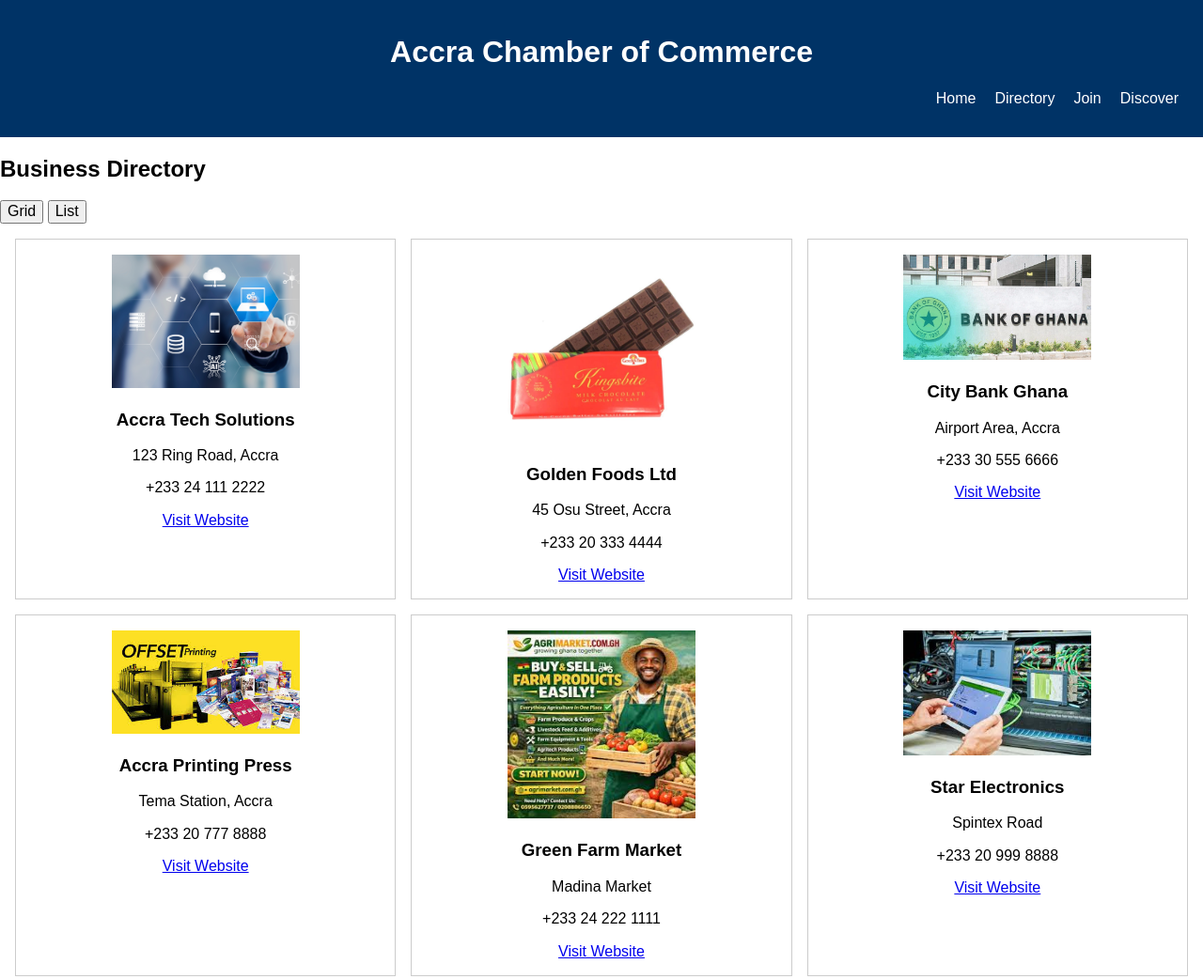
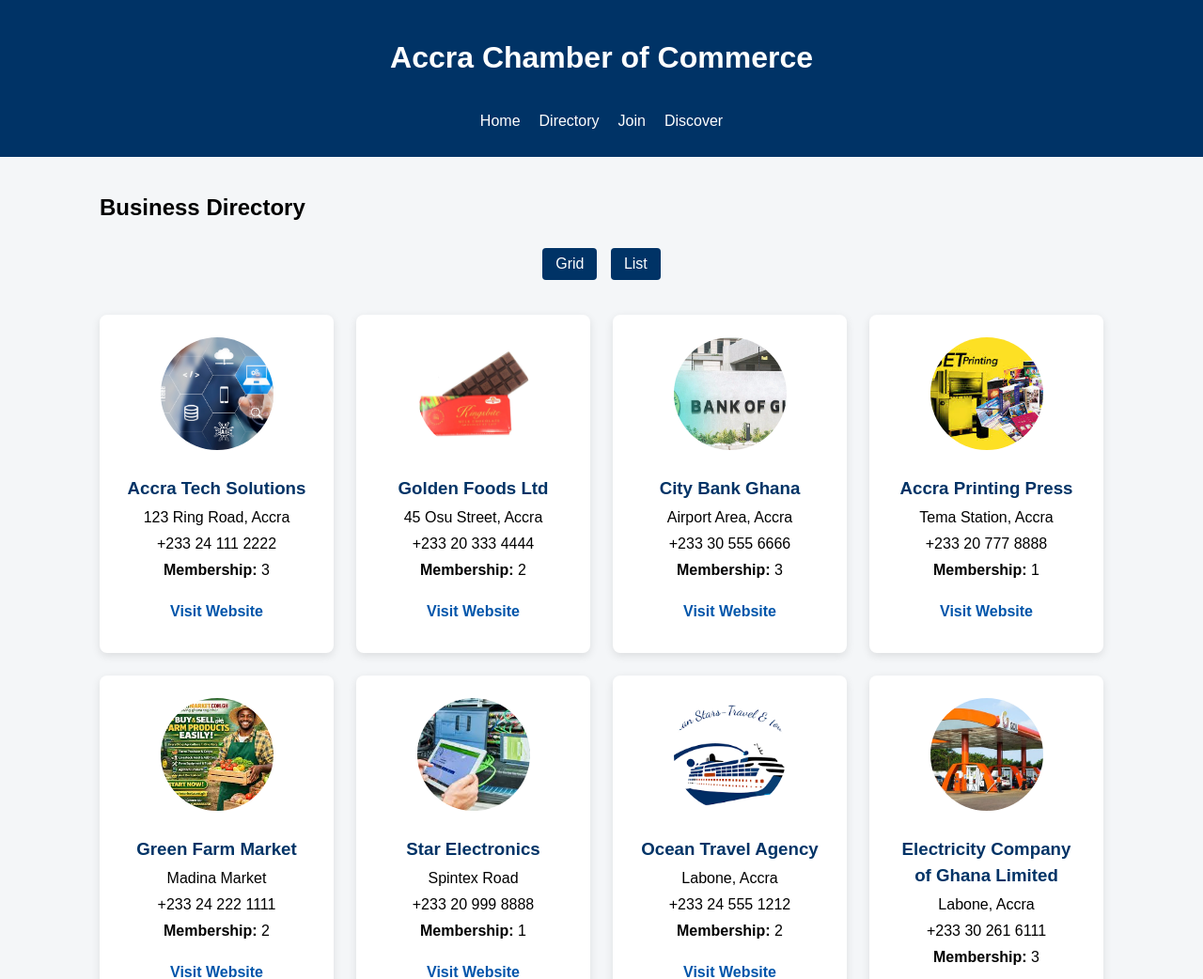
Before and after one commit to abdulganiyuaziz/wdd231, a plain HTML site: page directory.html in a window 1280 px wide. Shown: the top 1042 px of the page at 94% size. Drawn offline with nearby package versions, Linux system fonts and the light colour scheme.

Commit message:
directory is fax

```diff
--- a/css/larger.css
+++ b/css/larger.css
@@ -1,11 +1,26 @@
-@media (min-width: 768px){
+@media (min-width:768px){
+
+#menu{
+display:none;
+}
+
+.navigation{
+display:flex;
+flex-direction:row;
+justify-content:center;
+gap:20px;
+}
 
 .grid{
-grid-template-columns: repeat(3,1fr);
-}
-
-nav ul{
-justify-content:flex-end;
+grid-template-columns:repeat(3,1fr);
 }
 
 }
+
+@media (min-width:1100px){
+
+.grid{
+grid-template-columns:repeat(4,1fr);
+}
+
+}
--- a/css/small.css
+++ b/css/small.css
@@ -1,6 +1,12 @@
+*{
+box-sizing:border-box;
+}
+
 body{
 font-family: Arial, sans-serif;
 margin:0;
+background:#f4f6f8;
+line-height:1.5;
 }
 
 header{
@@ -10,47 +16,153 @@ padding:1rem;
 text-align:center;
 }
 
-nav ul{
-display:flex;
-justify-content:center;
+#menu{
+font-size:1.8rem;
+background:none;
+border:none;
+color:white;
+margin-top:10px;
+cursor:pointer;
+padding: 0.5rem;
+}
+
+#menu:hover, #menu:focus{
+outline: 2px solid #0055aa;
+border-radius: 4px;
+}
+
+.navigation{
+display:none;
+flex-direction:column;
 list-style:none;
 padding:0;
+margin:0;
 }
 
-nav li{
-margin:0 10px;
+.navigation.open{
+display:flex;
 }
 
-nav a{
+.navigation li{
+padding:10px 0;
+}
+
+.navigation a{
 color:white;
 text-decoration:none;
+font-weight:500;
 }
+
+.navigation a:hover, .navigation a:focus{
+text-decoration:underline;
+outline: 2px solid #0055aa;
+outline-offset: 2px;
+}
+
+main{
+max-width:1100px;
+margin:auto;
+padding:1rem;
+}
+
+.menu{
+text-align:center;
+margin-bottom:1rem;
+}
+
+.menu button{
+padding:8px 14px;
+margin:5px;
+border:none;
+background:#003366;
+color:white;
+border-radius:4px;
+cursor:pointer;
+}
+
+.menu button:hover, .menu button:focus{
+background:#0055aa;
+outline: 2px solid #fff;
+outline-offset: 2px;
+}
+
+/* GRID LAYOUT */
 
 .grid{
 display:grid;
 grid-template-columns:1fr;
-gap:1rem;
-padding:1rem;
+gap:1.5rem;
+padding:1rem 0;
 }
 
 .grid section{
-border:1px solid #ccc;
-padding:1rem;
+background:white;
+border-radius:8px;
+padding:1.5rem;
 text-align:center;
+box-shadow:0 3px 10px rgba(0,0,0,0.1);
+transition:transform .2s ease;
+}
+
+.grid section:hover{
+transform:translateY(-4px);
 }
 
 .grid img{
-width:100%;
-max-width:200px;
+width:120px;
+height:120px;
+object-fit:cover;
+border-radius:50%;
+margin-bottom:10px;
 }
+
+.grid h3{
+margin:10px 0 5px 0;
+color:#003366;
+}
+
+.grid p{
+margin:4px 0;
+}
+
+.grid a{
+display:inline-block;
+margin-top:8px;
+color:#0055aa;
+font-weight:bold;
+text-decoration:none;
+padding: 0.5rem 1rem;
+border-radius: 4px;
+transition: background-color 0.2s ease;
+}
+
+.grid a:hover, .grid a:focus{
+background-color: #e8f0f8;
+outline: 2px solid #0055aa;
+outline-offset: 2px;
+}
+
+/* LIST VIEW */
 
 .list{
 display:block;
 }
 
 .list section{
-border-bottom:1px solid #ccc;
-padding:1rem;
+display:grid;
+grid-template-columns:1fr 1fr 1fr 1fr;
+gap:10px;
+padding:12px;
+border-bottom:1px solid #ddd;
+align-items:center;
+}
+
+.list section h3{
+margin:0;
+}
+
+.list section a{
+color:#003366;
 }
 
 footer{
@@ -58,4 +170,5 @@ background:#222;
 color:white;
 text-align:center;
 padding:1rem;
+margin-top:2rem;
 }
--- a/directory.html
+++ b/directory.html
@@ -5,16 +5,19 @@
 <meta name="viewport" content="width=device-width, initial-scale=1.0">
 
 <title>Accra Chamber Directory</title>
-<meta name="description" content="Accra Chamber of Commerce Business Directory">
-<meta name="author" content="Your Full Name">
 
-<link rel="icon" href="images/favicon.jfif">
+<meta name="description" content="Accra Chamber of Commerce Business Directory - Find local businesses and members">
+<meta name="author" content="Abdul Ganiyu Abdul Aziz">
+<meta name="keywords" content="Accra, Chamber, Commerce, Business, Directory, Members">
+<meta name="theme-color" content="#003366">
 
-<!-- Facebook Meta -->
+<link rel="icon" href="images/favicon.jfif" type="image/x-icon">
+
+<!-- Open Graph Meta -->
 <meta property="og:title" content="Accra Chamber of Commerce">
 <meta property="og:description" content="Business directory of chamber members">
-<meta property="og:image" content="images/logo.png">
-<meta property="og:url" content="https://username.github.io/wdd231/chamber/directory.html">
+<meta property="og:image" content="images/logo.jfif">
+<meta property="og:url" content="https://abdulganiyuaziz.github.io/wdd231/chamber/directory.html">
 
 <link rel="stylesheet" href="css/normalize.css">
 <link rel="stylesheet" href="css/small.css">
@@ -26,10 +29,13 @@
 <body>
 
 <header>
+
 <h1>Accra Chamber of Commerce</h1>
 
+<button id="menu" aria-label="Toggle navigation menu" aria-expanded="false" aria-controls="navigation">☰</button>
+
 <nav>
-<ul>
+<ul class="navigation" id="navigation" role="navigation">
 <li><a href="#">Home</a></li>
 <li><a href="directory.html">Directory</a></li>
 <li><a href="#">Join</a></li>
@@ -44,11 +50,11 @@
 <h2>Business Directory</h2>
 
 <div class="menu">
-<button id="grid">Grid</button>
-<button id="list">List</button>
+<button id="grid" aria-label="Display members in grid view">Grid</button>
+<button id="list" aria-label="Display members in list view">List</button>
 </div>
 
-<section id="members" class="grid"></section>
+<section id="members" class="grid" role="region" aria-label="Business members"></section>
 
 </main>
 
@@ -59,7 +65,7 @@
 <p>Phone: +233 54 244 4693</p>
 
 <p>
-© <span id="2026"></span> | Abdul Ganiyu Abdul Aziz| WDD 231
+© <span id="year"></span> | Abdul Ganiyu Abdul Aziz | WDD 231
 </p>
 
 <p id="lastModified"></p>
--- a/js/directory.js
+++ b/js/directory.js
@@ -2,38 +2,50 @@ const url = "data/members.json";
 const cards = document.querySelector("#members");
 
 async function getMembers() {
-
+  try {
     const response = await fetch(url);
+    if (!response.ok) throw new Error(`HTTP error! status: ${response.status}`);
     const data = await response.json();
-
     displayMembers(data.members);
-
+  } catch (error) {
+    console.error("Error fetching members:", error);
+    cards.innerHTML = "<p style='color: #d9534f; text-align: center;'>Error loading member data. Please refresh the page.</p>";
+  }
 }
 
+// Initialize display
+document.addEventListener("DOMContentLoaded", () => {
   getMembers();
+});
 
 function displayMembers(members) {
 
-members.forEach((member) => {
+  cards.innerHTML = "";
 
-let card = document.createElement("section");
+  members.forEach(member => {
+
+    const card = document.createElement("section");
+
+    let imageHTML = "";
+
+    if (cards.classList.contains("grid")) {
+      imageHTML = `<img src="images/${member.image}" alt="${member.name} logo">`;
+    }
 
     card.innerHTML = `
-<img src="images/${member.image}" alt="${member.name}">
+    ${imageHTML}
     <h3>${member.name}</h3>
     <p>${member.address}</p>
     <p>${member.phone}</p>
-<a href="${member.website}" target="_blank">Visit Website</a>
+    <p><strong>Membership:</strong> ${member.membership}</p>
+    <a href="${member.website}" target="_blank" rel="noopener noreferrer">Visit Website</a>
     `;
 
     cards.appendChild(card);
 
   });
-
 }
 
-
-// Grid / List toggle
 
 const gridButton = document.querySelector("#grid");
 const listButton = document.querySelector("#list");
@@ -41,15 +53,24 @@ const listButton = document.querySelector("#list");
 gridButton.addEventListener("click", () => {
   cards.classList.add("grid");
   cards.classList.remove("list");
+  getMembers();
 });
 
 listButton.addEventListener("click", () => {
   cards.classList.add("list");
   cards.classList.remove("grid");
+  getMembers();
 });
 
 
-// Footer Dates
+const menuButton = document.querySelector("#menu");
+const navigation = document.querySelector(".navigation");
+
+menuButton.addEventListener("click", () => {
+  navigation.classList.toggle("open");
+  menuButton.setAttribute("aria-expanded", navigation.classList.contains("open"));
+});
+
 
 document.querySelector("#year").textContent = new Date().getFullYear();
 
```
Lines whose indentation alone changed are shown as unchanged.
